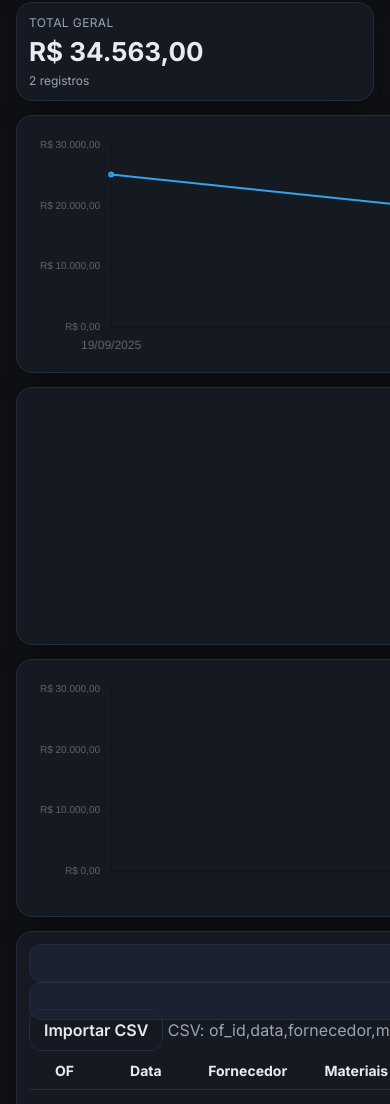
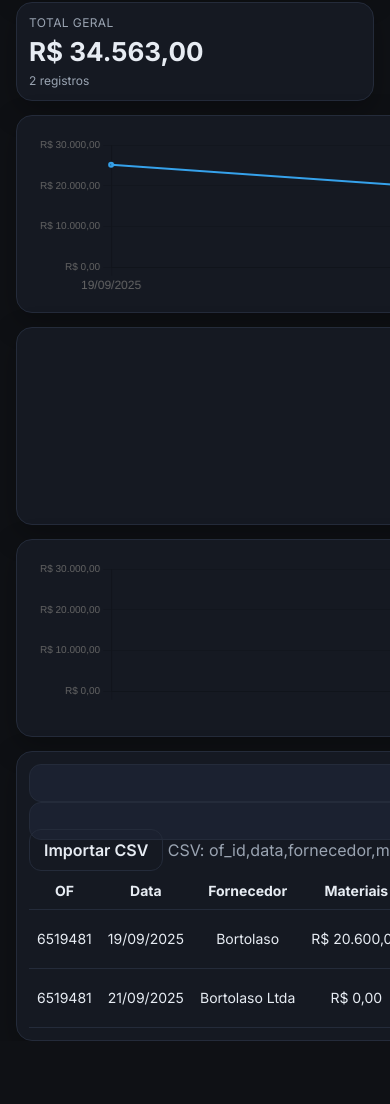
Before and after one commit to Nomade-22/dashboard, a plain HTML site: page index.html in a window 390 px wide. Shown: the part 1000-2104 px from the top of the page. After the commit the page ends 2041 px from the top, so only its background shows below. Drawn offline with nearby package versions, Linux system fonts and the light colour scheme.

Commit message:
Update style.css

```diff
--- a/style.css
+++ b/style.css
@@ -101,7 +101,7 @@ tr:hover td{background:#121724}
 .sup-item{display:flex; align-items:center; justify-content:space-between; gap:10px; padding:10px; border:1px solid var(--border); border-radius:12px; background:var(--panel-2)}
 .sup-item b{font-weight:700}
 
-/* Responsivo (igual ao que você tinha antes) */
+/* Responsivo */
 @media (max-width:980px){
   .kpis{grid-template-columns:1fr 1fr}
   .grid{grid-template-columns:1fr}
@@ -113,8 +113,9 @@ tr:hover td{background:#121724}
   .kpis{grid-template-columns:1fr}
   .title h1{font-size:16px}
   .btn{width:100%}
-  canvas{height:220px !important}
-  .chart-wrap{min-height:220px}
+  /* gráficos mais compactos no celular */
+  canvas{height:160px !important}
+  .chart-wrap{min-height:170px}
   .card{padding:12px}
 }
 
```
